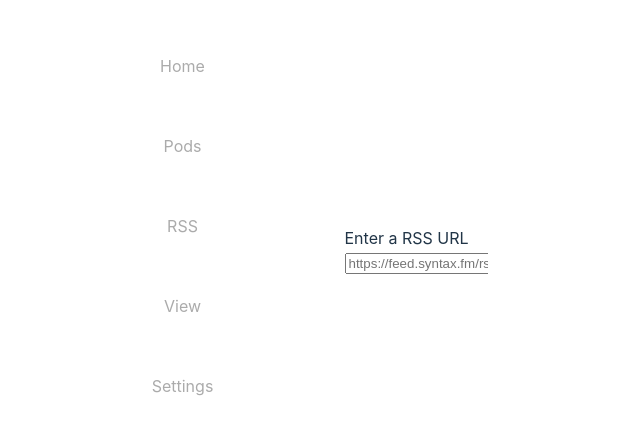
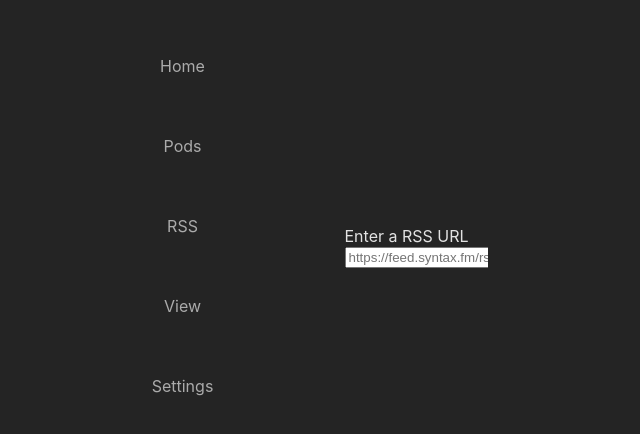
Before and after one commit to brunscii/podcasts, a React (Vite) app in the folder react-pods/: page / in a window 1280 px wide. Shown: the part 174-608 px from the top of the page, without its empty margins (333-973 px from the left). Built offline with nearby package versions, Linux system fonts and the light colour scheme.

Commit message:
cleaned up some

```diff
--- a/react-pods/src/components/feedReader/EpisodeListItem.tsx
+++ b/react-pods/src/components/feedReader/EpisodeListItem.tsx
@@ -1,4 +1,3 @@
-import { ReactNode } from "react";
 import './FeedReader.css'
 export interface EpisodeListItemProps {
   title: string;
--- a/react-pods/src/components/feedReader/FeedReader.css
+++ b/react-pods/src/components/feedReader/FeedReader.css
@@ -1,12 +1,22 @@
 @keyframes moveUp {
-  from{
-    top: 50%;
-    left: 40%;
+  100%{
+    top: 0%;
+    left: 5%;
   }
-  to{
-    top: 0%;
-    left: 2.8em;
-  }
+}
+
+.rss-input-box {
+  position:relative;
+  left: 40%;
+  top: 50%;
+  justify-items: center;
+  max-width:min-content;
+}
+
+.rss-input-box.topped{
+  animation: 150ms linear moveUp forwards;
+  /* top: 0%;
+  left: 5%; */
 }
 
 .rss-content{
@@ -40,22 +50,6 @@
 
 }
 
-.rss-input-box {
-  /* display: grid; */
-  /* place-items: center; */
-  position:relative;
-  left: 40%;
-  top: 50%;
-  /* height: 100vh; */
-  /* width: 100%; */
-  /* width:100vw; */
-  justify-items: center;
-  max-width:min-content;
-}
-
-.rss-input-box.topped{
-  animation: 1s moveUp .5s forwards;
-}
 
 label{
   display: block;
--- a/react-pods/src/components/feedReader/FeedReader.tsx
+++ b/react-pods/src/components/feedReader/FeedReader.tsx
@@ -85,7 +85,9 @@ function FeedReader() {
 
           onKeyDown={(e)=>{
             if( e.key == 'Enter'){
-              let rssData = readRSS(inputUrl)
+              // let rssData = readRSS(inputUrl)
+              // TODO change to where if this removes if they type anything
+
               document.querySelector('.rss-input-box')?.classList.add('topped')
               readRSS(inputUrl).then( (rssData) => {
                 setRssInfoComponent( (prevComponents) => [ <RSSInfoSection title={rssData.title} description={rssData.summary} pubDate={rssData.pubDate} imageUrl={rssData.imageUrl} episodes={rssData.episodes}  /> ])
--- a/react-pods/src/index.css
+++ b/react-pods/src/index.css
@@ -1,13 +1,12 @@
 :root {
   font-family: Inter, system-ui, Avenir, Helvetica, Arial, sans-serif;
-  line-height: 1.5;
+  /* line-height: 1.5; */
   font-weight: 400;
 
   color-scheme: light dark;
   color: rgba(255, 255, 255, 0.87);
   background-color: #242424;
 
-  font-synthesis: none;
   text-rendering: optimizeLegibility;
   -webkit-font-smoothing: antialiased;
   -moz-osx-font-smoothing: grayscale;
@@ -24,35 +23,3 @@ h1 {
   font-size: 3.2em;
   line-height: 1.1;
 }
-
-button {
-  border-radius: 8px;
-  border: 1px solid transparent;
-  padding: 0.6em 1.2em;
-  font-size: 1em;
-  font-weight: 500;
-  font-family: inherit;
-  background-color: #1a1a1a;
-  cursor: pointer;
-  transition: border-color 0.25s;
-}
-button:hover {
-  border-color: #646cff;
-}
-button:focus,
-button:focus-visible {
-  outline: 4px auto -webkit-focus-ring-color;
-}
-
-@media (prefers-color-scheme: light) {
-  :root {
-    color: #213547;
-    background-color: #ffffff;
-  }
-  a:hover {
-    color: #747bff;
-  }
-  button {
-    background-color: #f9f9f9;
-  }
-}
```
